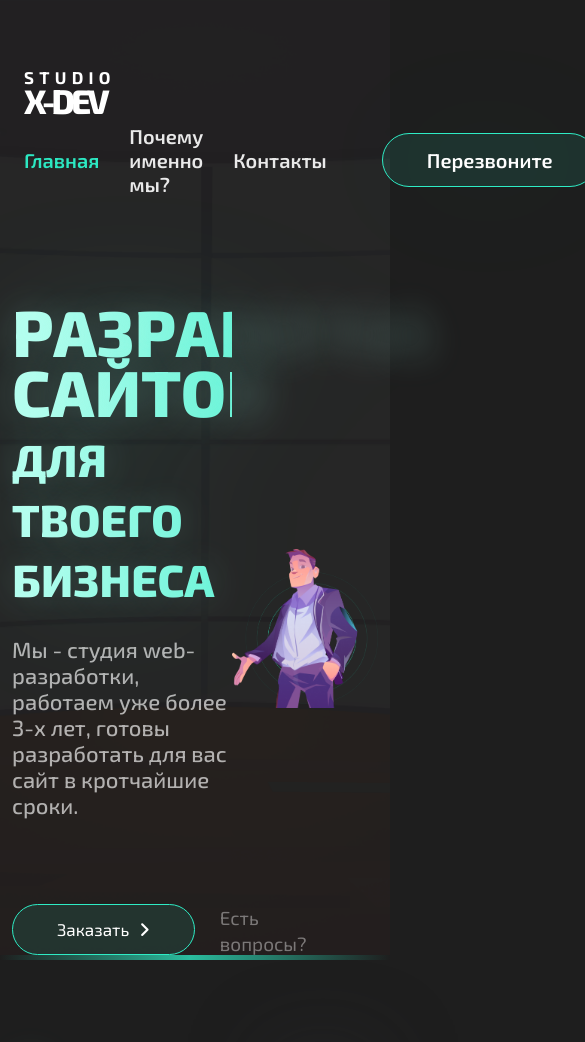
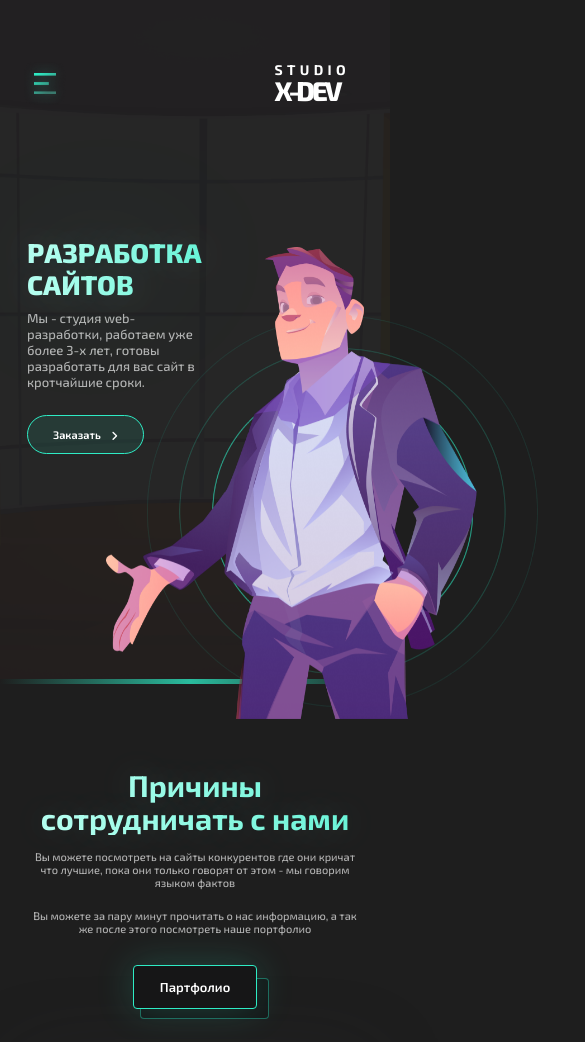
Before and after one commit to ZemliakovD/x-dev, a plain HTML site: page index.html in a window 390 px wide. Shown: the top 1042 px of the page, 585 px wide, since content can reach past the window. Drawn offline with nearby package versions, Linux system fonts and the light colour scheme.

Commit message:
Add files via upload

```diff
--- a/css/style.css
+++ b/css/style.css
@@ -656,3 +656,200 @@ a.active-menu{
 .footer-bottom p:before{
     content: '';
 }
+
+@media (max-width: 575.98px) {
+    .navbar{
+        padding-top: 55px;
+        padding-bottom: 125px;
+    }
+
+    .container-fluid button{
+        border: none;
+        padding: 0;
+    }
+
+    .navbar-toggler-icon{
+        background-image: url(../img/menu.png);
+        width: 45px;
+        height: 45px;
+    }
+
+    .menu-inner{
+        display: none;
+    }
+
+    .container-fluid{
+        flex-direction: row-reverse;
+    }
+
+    .logo{
+        font-size: 14px;
+        line-height: 20px;
+    }
+
+    .logo span{
+        font-size: 27px;
+    }
+
+    .menu-toggle{
+        display: block;
+    }
+
+    .main-content{
+        padding-left: 15px;
+        padding-right: 15px;
+        margin-bottom: 225px;
+    }
+
+    .main-info{
+        width: 55%;
+    }
+
+    .main-info h1{
+        font-weight: 800;
+        font-size: 27px;
+        line-height: 32px;
+        margin-bottom: 10px;
+    }
+
+    .main-info span{
+        display: none;
+    }
+
+    .main-info p{
+        font-weight: 500;
+        font-size: 13px;
+        line-height: 16px;
+        color: rgba(255, 255, 255, 0.65);
+        margin-bottom: 25px;
+    }
+
+    .info-order{
+        display: block;
+    }
+
+    .info-order button{
+        padding: 12px 25px;
+        font-weight: 600;
+        font-size: 11px;
+        line-height: 13px;
+    }
+
+    .info-order p{
+        display: none;
+    }
+
+    .main-banner{
+        width: 50%;
+        position: relative;
+    }
+
+    .main-banner img{
+        width: 270%;
+        position: absolute;
+        right: -175px;
+        top: -98px;
+    }
+
+    .reasons{
+        margin-bottom: 120px;
+    }
+
+    .reasons-inner{
+        padding-left: 15px;
+        padding-right: 15px;
+    }
+
+    .reasons-top{
+        flex-direction: column;
+        margin-bottom: 0;
+    }
+
+    .reasons-info{
+        width: 100%;
+    }
+
+    .reasons-info h2{
+        font-size: 30px;
+        line-height: 33px;
+        text-align: center;
+    }
+
+    .reasons-info p{
+        font-size: 11px;
+        line-height: 13px;
+        text-align: center;
+    }
+
+    .reasons-info p:nth-child(3){
+        margin-bottom: 30px;
+    }
+
+    .reasons-button{
+        margin: 0 auto;
+        display: block;
+        font-size: 13px;
+        line-height: 16px;
+        padding: 13px 26px;
+        margin-bottom: 55px;
+    }
+
+    .reasons-button::after{
+        width: 129px;
+        height: 41px;
+        top: 12px;
+        right: -13px;
+    }
+
+    .reasons-card{
+        width: 100%;
+        margin-bottom: 35px;
+    }
+
+    .card-inner{
+        padding: 28px 23px;
+    }
+
+    .card-inner h4{
+        font-size: 22px;
+        line-height: 27px;
+        margin-bottom: 5px;
+        max-width: 158px;
+    }
+
+    .card-inner p{
+        font-size: 12px;
+        line-height: 16px;
+        max-width: 242px;
+        margin-bottom: 15px;
+    }
+
+    .reasons-top .reasons-card img{
+        margin: 0px 0 -28px 87px;
+    }
+
+    .reasons-bottom{
+        flex-direction: column;
+    }
+
+    .time{
+        margin: 0 0 -28px 98px;
+    }
+
+    .spec{
+        margin: 0 0 -27px 142px;
+    }
+
+    .consult{
+        margin: 0px 0 -25px 115px;
+    }
+
+}
+
+@media (max-width: 767.98px) {
+
+}
+
+@media (max-width: 991.98px) {
+
+}
```
Also changed, not shown: img/menu.png (added).
